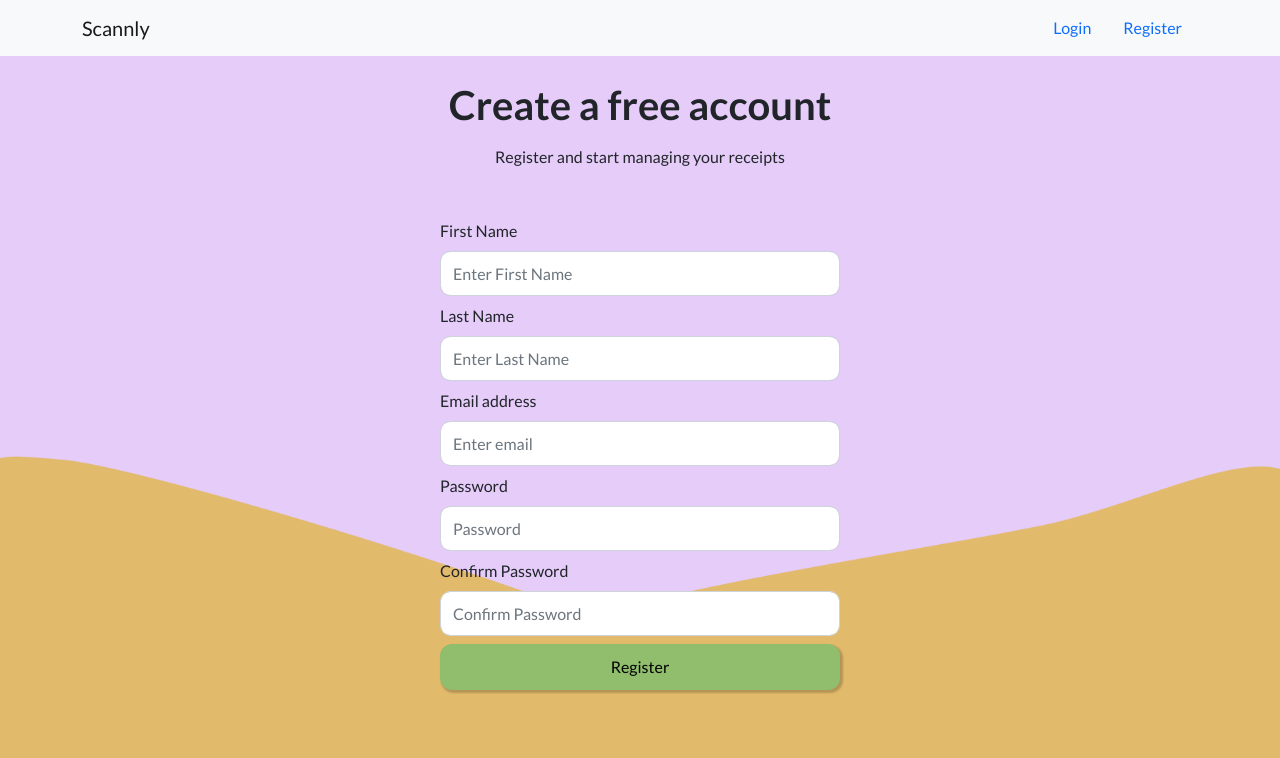
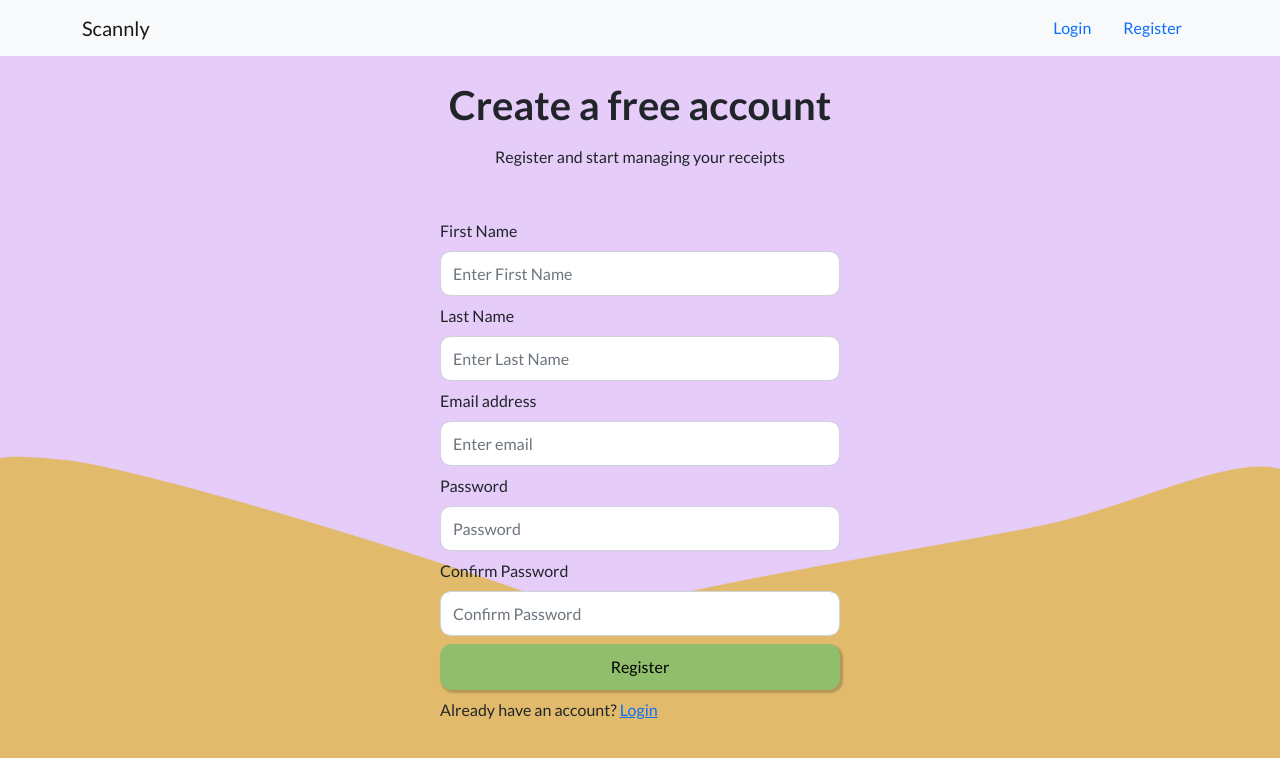
Before and after one commit to pshrest2/ScannedWeb, a React (Create React App) app: page /register in a window 1280 px wide. Shown: the top 758 px of the page. Built offline with nearby package versions, Linux system fonts and the light colour scheme.

Commit message:
add link to login page

```diff
--- a/src/Pages/Register/Register.jsx
+++ b/src/Pages/Register/Register.jsx
@@ -1,5 +1,6 @@
 import React, { useState } from 'react';
 import { Alert, Form } from 'react-bootstrap';
+import { Link } from 'react-router-dom';
 import BackgroundContainer from '../../Components/Common/BackgroundContainer';
 import CustomButton from '../../Components/Common/CustomButton';
 
@@ -95,13 +96,16 @@ const Register = () => {
               </Form.Control.Feedback>
             </Form.Group>
             <CustomButton
-              className="register-button"
+              className="mb-2 register-button"
               variant="success"
               type="submit"
               shadow
             >
               Register
             </CustomButton>
+            <Form.Label className="mb-2">
+              Already have an account? <Link to="/signin">Login</Link>
+            </Form.Label>
           </Form>
         </div>
       </div>
```
